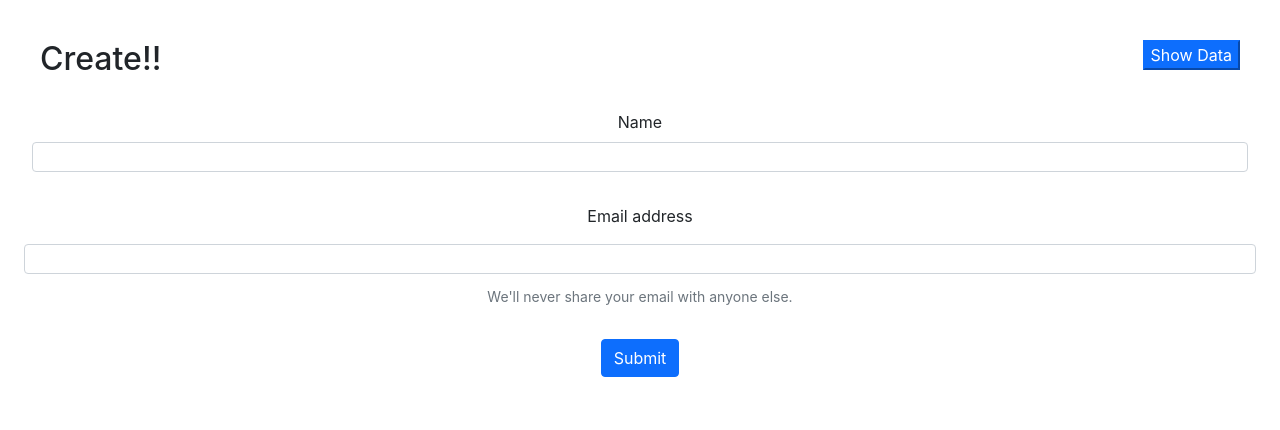
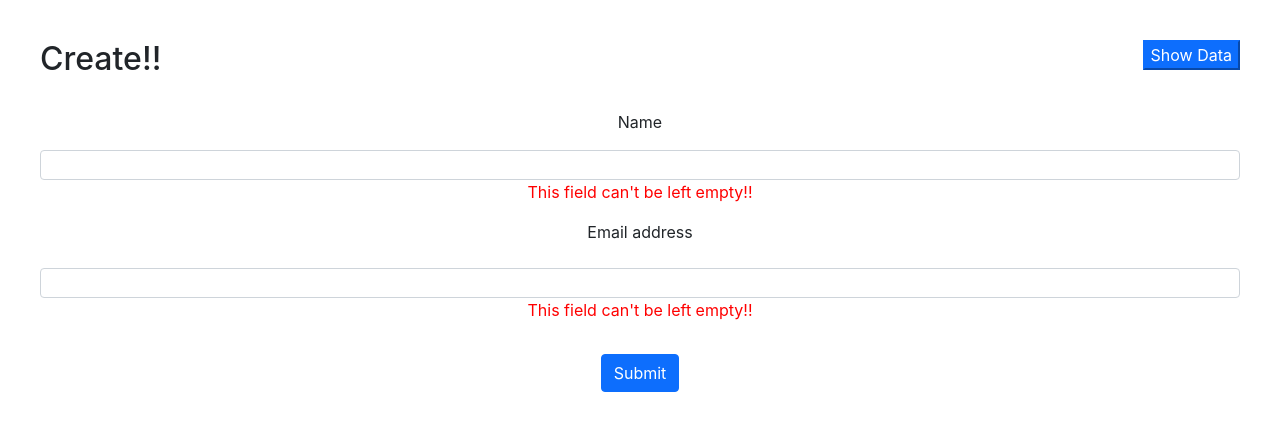
Before and after one commit to Shubbu03/crud-basics, a React (Create React App) app: page / in a window 1280 px wide. Shown: the top 430 px of the page. Built offline with nearby package versions, Linux system fonts and the light colour scheme.

Commit message:
separate component for input and used props

```diff
--- a/src/Components/Create.js
+++ b/src/Components/Create.js
@@ -1,13 +1,121 @@
+// import React, { useState } from "react";
+// import axios from "axios";
+// import { Link, NavLink, useNavigate } from "react-router-dom";
+// import "./Create.css";
+// // import InputField from "./InputField";
+
+// const Create = () => {
+//   const [values, setValues] = useState({ name: "", email: "" });
+
+//   const [errors, setErrors] = useState(false);
+
+//   const history = useNavigate();
+
+//   const header = { "Access-Control-Allow-Origin": "*" };
+
+//   const handleSubmit = () => {
+//     if (errors) {
+//       axios
+//         .post("https://64c780cf0a25021fde92945e.mockapi.io/crud", {
+//           name: values.name,
+//           email: values.email,
+//           header,
+//         })
+
+//         .then(() => {
+//           history("/read");
+//         });
+//     }
+//   };
+
+//   const validate = (e) => {
+//     e.preventDefault();
+
+//     if (values.name.length == 0 && values.email.length == 0) {
+//       setErrors(true);
+//     }
+
+//     setTimeout(handleSubmit, 1000);
+//   };
+
+//   return (
+//     <>
+//       <form>
+//         <div class="mb-3">
+//           <div className="d-flex justify-content-between m-2">
+//             <h2>Create!!</h2>
+//             <Link to="/read">
+//               <button className="btn-primary">Show Data</button>
+//             </Link>
+//           </div>
+
+//           <div class="mb-3">
+//             <label for="exampleInputPassword1" class="form-label">
+//               Name
+//             </label>
+//             <input
+//               type="text"
+//               class="form-control"
+//               id="exampleInputPassword1"
+//               onChange={(e) => setValues({ name: e.target.value, email: "" })}
+//             />
+//           </div>
+//           {errors && values.name.length <= 0 ? (
+//             <label className="label-war">First Name can't be empty!!</label>
+//           ) : (
+//             ""
+//           )}
+
+//           <div>
+//             <label for="exampleInputEmail1" class="form-label">
+//               Email address
+//             </label>
+//           </div>
+
+//           <input
+//             type="email"
+//             class="form-control"
+//             id="exampleInputEmail1"
+//             aria-describedby="emailHelp"
+//             onChange={(e) =>
+//               setValues({ name: values.name, email: e.target.value })
+//             }
+//           />
+
+//           {errors && values.email.length <= 0 ? (
+//             <label className="label-war">Email can't be empty!!</label>
+//           ) : (
+//             ""
+//           )}
+
+//           <div id="emailHelp" class="form-text">
+//             We'll never share your email with anyone else.
+//           </div>
+
+//           {/* <InputField  /> */}
+//         </div>
+
+//         <button type="submit" class="btn btn-primary" onClick={validate}>
+//           Submit
+//         </button>
+//       </form>
+//     </>
+//   );
+// };
+
+// export default Create;
+
+
 import React, { useState } from "react";
 import axios from "axios";
 import { Link, NavLink, useNavigate } from "react-router-dom";
 import "./Create.css";
-// import InputField from "./InputField";
+import InputData from "./InputData";
 
 const Create = () => {
-  const [values, setValues] = useState({ name: "", email: "" });
+  const [values, setValues] = useState({ firstName: "", email: "" });
 
-  const [errors, setErrors] = useState(false);
+  const [errors, setErrors] = useState({ firstName: "", email: "" });
 
   const history = useNavigate();
 
@@ -17,7 +125,7 @@ const Create = () => {
     if (errors) {
       axios
         .post("https://64c780cf0a25021fde92945e.mockapi.io/crud", {
-          name: values.name,
+          name: values.firstName,
           email: values.email,
           header,
         })
@@ -31,7 +139,7 @@ const Create = () => {
   const validate = (e) => {
     e.preventDefault();
 
-    if (values.name.length == 0 && values.email.length == 0) {
+    if (values.firstName.length == 0 && values.email.length == 0) {
       setErrors(true);
     }
 
@@ -53,18 +161,13 @@ const Create = () => {
             <label for="exampleInputPassword1" class="form-label">
               Name
             </label>
-            <input
-              type="text"
-              class="form-control"
-              id="exampleInputPassword1"
-              onChange={(e) => setValues({ name: e.target.value, email: "" })}
+
+            <InputData
+              setValues={(newValue) => {
+                setValues({ ...values, firstName: newValue });
+              }}
+              errors={(errors.name = values.firstName)}
             />
-          </div>
-          {errors && values.name.length <= 0 ? (
-            <label className="label-war">First Name can't be empty!!</label>
-          ) : (
-            ""
-          )}
 
             <div>
               <label for="exampleInputEmail1" class="form-label">
@@ -72,32 +175,18 @@ const Create = () => {
               </label>
             </div>
 
-          <input
-            type="email"
-            class="form-control"
-            id="exampleInputEmail1"
-            aria-describedby="emailHelp"
-            onChange={(e) =>
-              setValues({ name: values.name, email: e.target.value })
-            }
+            <InputData
+              setValues={(newValue) => {
+                setValues({ ...values, email: newValue });
+              }}
+              errors={(errors.email = values.email)}
             />
-
-          {errors && values.email.length <= 0 ? (
-            <label className="label-war">Email can't be empty!!</label>
-          ) : (
-            ""
-          )}
-
-          <div id="emailHelp" class="form-text">
-            We'll never share your email with anyone else.
-          </div>
-
-          {/* <InputField  /> */}
           </div>
 
           <button type="submit" class="btn btn-primary" onClick={validate}>
             Submit
           </button>
+        </div>
       </form>
     </>
   );
--- /dev/null
+++ b/src/Components/InputData.js
@@ -0,0 +1,108 @@
+// import React ,{useState}from "react";
+
+// function InputField() {
+
+//   const [values, setValues] = useState({ name: "", email: "" });
+
+//   const [errors, setErrors] = useState(false);
+
+//   const validate = (e) => {
+//     e.preventDefault();
+
+//     if (values.name.length == 0 && values.email.length == 0) {
+//       setErrors(true);
+//     }
+
+//     if (errors) {
+//       axios
+//         .post("https://64c780cf0a25021fde92945e.mockapi.io/crud", {
+//           name: values.name,
+//           email: values.email,
+//           header,
+//         })
+
+//         .then(() => {
+//           history("/read");
+//         });
+//     }
+//   };
+
+
+//   return (
+//     <>
+//       <div>
+//         <label for="exampleInputPassword1" class="form-label">
+//           Name
+//         </label>
+//         <input
+//           type="text"
+//           class="form-control"
+//           id="exampleInputPassword1"
+//           onChange={(e) => setValues({ name: values.name, email: "" })}
+//         />
+//       </div>
+
+//       {errors && values.name.length <= 0 ? (
+//         <label className="label-war">First Name can't be empty!!</label>
+//       ) : (
+//         ""
+//       )}
+
+//       <div>
+//         <label for="exampleInputEmail1" class="form-label">
+//           Email address
+//         </label>
+//       </div>
+
+//       <input
+//         type="email"
+//         class="form-control"
+//         id="exampleInputEmail1"
+//         aria-describedby="emailHelp"
+//         onChange={(e) => setValues({ name: values.name, email: values.email })}
+//       />
+
+//       {errors && values.email.length <= 0 ? (
+//         <label className="label-war">Email can't be empty!!</label>
+//       ) : (
+//         ""
+//       )}
+
+//       <div id="emailHelp" class="form-text">
+//         We'll never share your email with anyone else.
+//       </div>
+
+//       <button type="submit" class="btn btn-primary" onClick={validate}>
+//           Submit
+//         </button>
+//     </>
+//   );
+// }
+
+// export default InputField;
+
+
+import React from "react";
+
+function InputData(props) {
+  console.log(props);
+  return (
+    <div>
+      <input
+        type="text"
+        class="form-control"
+        id="exampleInputPassword1"
+        value={props.value}
+        onChange={(e) => props.setValues(e.target.value)}
+      />
+
+      {props.errors.length <= 0 ? (
+        <label className="label-war">This field can't be left empty!!</label>
+      ) : (
+        ""
+      )}
+    </div>
+  );
+}
+
+export default InputData;
```
Lines whose indentation alone changed are shown as unchanged.
